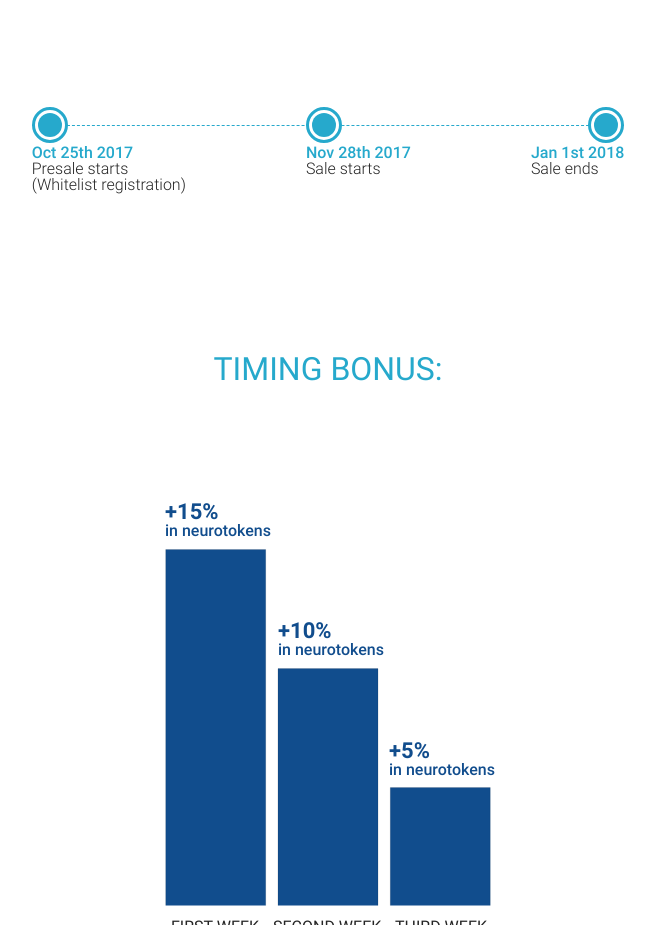
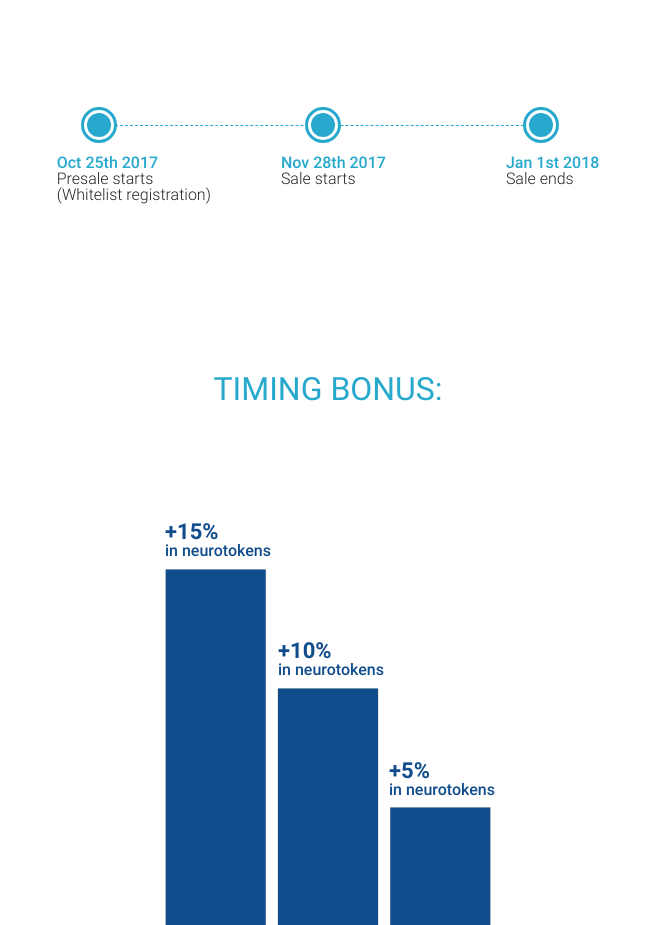
Before and after one commit to kauz/neuromation_landing, a website: page app/index.html in a window 1280 px wide. Shown: the part 4900-5825 px from the top of the page, without its empty margins (312-967 px from the left). Drawn offline with Linux system fonts and the light colour scheme.

Commit message:
centered timing nodes

```diff
--- a/app/scss/media.scss
+++ b/app/scss/media.scss
@@ -79,22 +79,22 @@
     align-items: flex-start;
     &:before {
       top: 0;
-      left: 0;
+      left: 58px;
       height: auto;
-      width: 100%;
+      width: 80%;
       border-left: 0;
       border-bottom: 1px dashed #26a9cc;
     }
     .timing__node {
-      margin: 20px 60px;
-      &:nth-child(1):before, &:nth-child(2):before {left: 0; top: -38px}
-      &:nth-child(1):after, &:nth-child(2):after {left: 3px; top: -35px}
-      &:first-child {  margin-top: 20px;  margin-left: 0; }
+      margin: 30px 60px;
+      &:nth-child(1):before, &:nth-child(2):before {left: 24px; top: -48px}
+      &:nth-child(1):after, &:nth-child(2):after {left: 27px; top: -45px}
+      &:first-child {  margin-left: 0;  margin-right:10px;}
       &:last-child {  margin-bottom: 20px; margin-right: 0;  }
     }
     #tm_last {
-      &:before {left: initial; right: 0; top: -38px}
-      &:after {left: initial; right: 3px; top: -35px}
+      &:before {left: initial; right: 40px; top: -48px}
+      &:after {left: initial; right: 43px; top: -45px}
     }
 
   }
```
Also changed, not shown: app/css/media.css.
